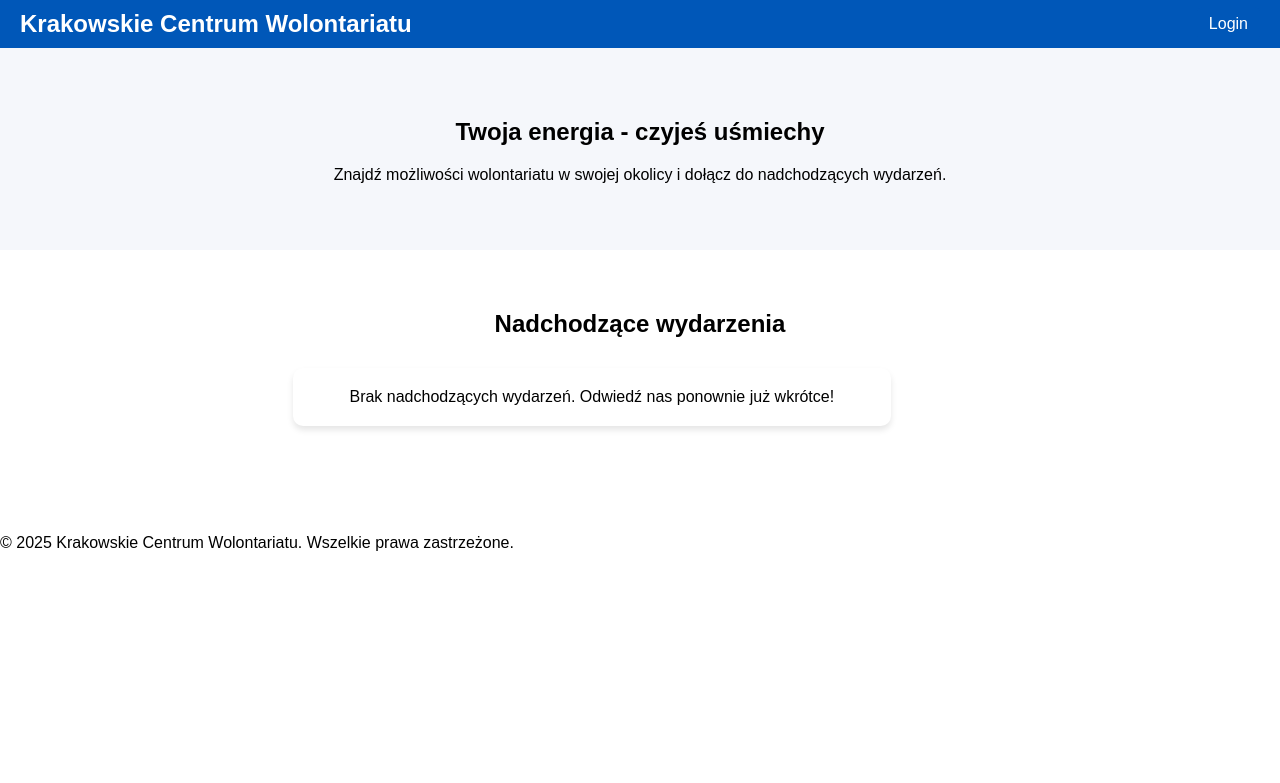
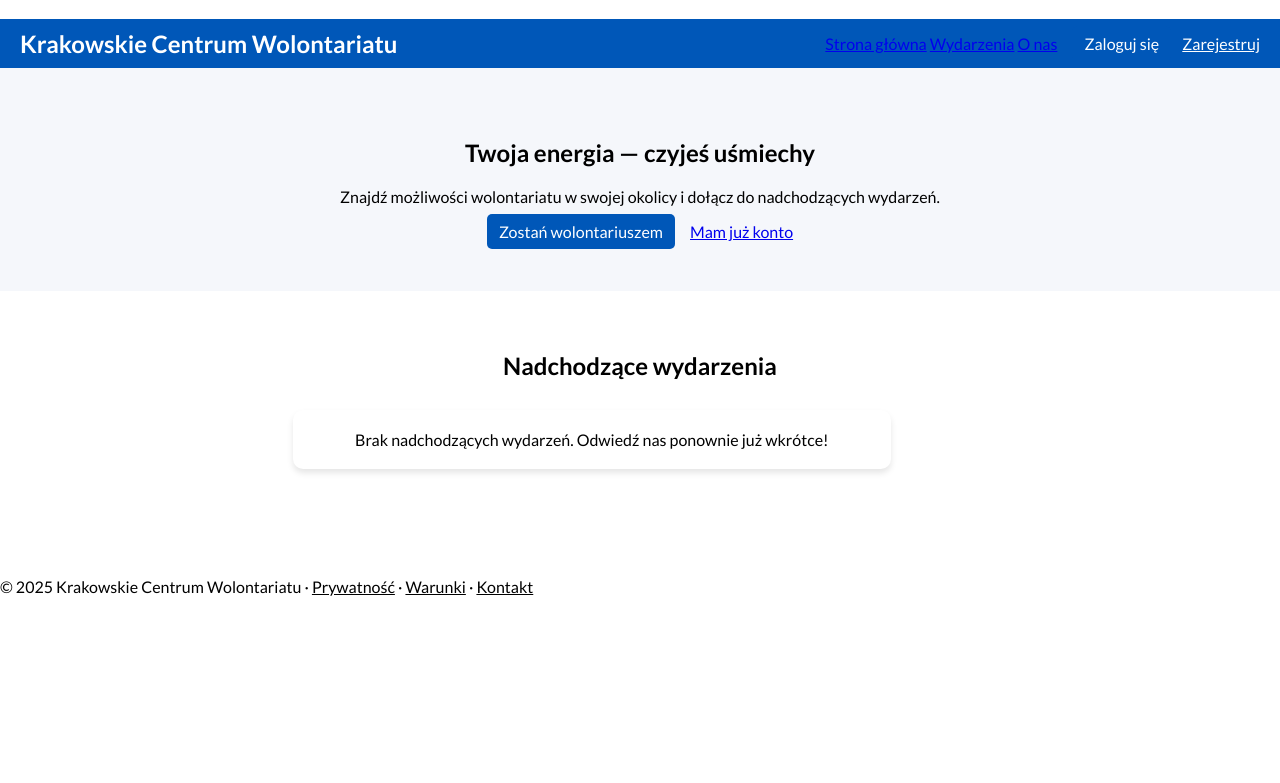
Before and after one commit to szejd/HackYeah_2025, a FastAPI app: page / in a window 1280 px wide. Shown: the top 783 px of the page. Run offline with FastAPI, Linux system fonts and the light colour scheme.

Commit message:
Fonts updated

```diff
--- a/app/static/css/styles.css
+++ b/app/static/css/styles.css
@@ -1,5 +1,7 @@
+@import url('https://fonts.googleapis.com/css2?family=Lato:ital,wght@0,100..900;1,100..900&display=swap');
+
 body {
-    font-family: Arial, sans-serif;
+    font-family: "Lato", Arial, Helvetica, sans-serif;
     margin: 0;
     padding: 0;
     overflow-x: hidden; /* prevent horizontal stretching */
--- a/app/templates/base.html
+++ b/app/templates/base.html
@@ -1,26 +1,33 @@
 <!DOCTYPE html>
-<html lang="en">
+<html lang="pl">
 <head>
     <meta charset="UTF-8">
     <meta name="viewport" content="width=device-width, initial-scale=1.0">
-    <title>{% block title %}My FastAPI App{% endblock %}</title>
+    <title>{% block title %}Krakowskie Centrum Wolontariatu{% endblock %}</title>
     <link rel="stylesheet" href="{{ url_for('static', path='css/styles.css') }}">
+    {% block extra_head %}{% endblock %}
 </head>
 <body>
 <header>
-        <h1>Welcome!</h1>
+    <div class="logo"><a href="{{ url_for('home') }}" style="color:inherit;text-decoration:none;">Krakowskie Centrum Wolontariatu</a></div>
     <nav>
-            <a href="{{ url_for('home') }}">Home</a>
+        <a href="{{ url_for('home') }}">Strona główna</a>
+        <a href="#">Wydarzenia</a>
+        <a href="#">O nas</a>
+        <a href="/login" class="login-btn" style="margin-left:12px;">Zaloguj się</a>
+        <a href="/register" style="color:#fff;margin-left:8px;">Zarejestruj</a>
     </nav>
 </header>
 
 <main>
-        {% block content %}
-        {% endblock %}
+    {% block content %}{% endblock %}
 </main>
 
 <footer>
-        <p>ŁapkiDevs &copy; {{ 2025 }}</p>
+    <p>© {{ 2025 }} Krakowskie Centrum Wolontariatu · <a href="#" style="color:inherit;">Prywatność</a> · <a href="#" style="color:inherit;">Warunki</a> · <a href="#" style="color:inherit;">Kontakt</a></p>
 </footer>
+
+<script src="{{ url_for('static', path='js/scripts.js') }}"></script>
+{% block extra_scripts %}{% endblock %}
 </body>
 </html>
--- a/app/templates/index.html
+++ b/app/templates/index.html
@@ -1,31 +1,24 @@
-<!DOCTYPE html>
-<html lang="pl">
-<head>
-    <meta charset="UTF-8">
-    <title>Krakowskie Centrum Wolontariatu</title>
-    <link rel="stylesheet" href="{{ url_for('static', path='css/styles.css') }}">
-</head>
-<body>
-    <header>
-        <div class="logo">Krakowskie Centrum Wolontariatu</div>
-        <nav>
-            <a href="/login" class="login-btn">Login</a>
-        </nav>
-    </header>
+{% extends "base.html" %}
+{% block title %}Strona główna · KCW{% endblock %}
 
-    <main>
+{% block content %}
 <section class="hero">
-            <h1>Twoja energia - czyjeś uśmiechy</h1>
+    <h1>Twoja energia — czyjeś uśmiechy</h1>
     <p>Znajdź możliwości wolontariatu w swojej okolicy i dołącz do nadchodzących wydarzeń.</p>
+    <div style="margin-top:16px;">
+        <a href="/register" class="login-btn">Zostań wolontariuszem</a>
+        <a href="/login" style="margin-left:12px;">Mam już konto</a>
+    </div>
 </section>
+
 <section class="events">
     <h2>Nadchodzące wydarzenia</h2>
     <div class="events-container">
         <ul>
             {% for event in events %}
             <li>
-                    <h3>{{ event.title }}</h3>
-                    <p>{{ event.date }} – {{ event.location }}</p>
+                <h3>{{ event.title or event.name }}</h3>
+                <p>{{ event.date or event.start_date }} – {{ event.location or event.location_name }}</p>
             </li>
             {% else %}
             <li>Brak nadchodzących wydarzeń. Odwiedź nas ponownie już wkrótce!</li>
@@ -33,12 +26,4 @@
         </ul>
     </div>
 </section>
-    </main>
-
-    <footer>
-        <p>© 2025 Krakowskie Centrum Wolontariatu. Wszelkie prawa zastrzeżone.</p>
-    </footer>
-
-    <script src="{{ url_for('static', path='js/scripts.js') }}"></script>
-</body>
-</html>
+{% endblock %}
```
Lines whose indentation alone changed are shown as unchanged.
